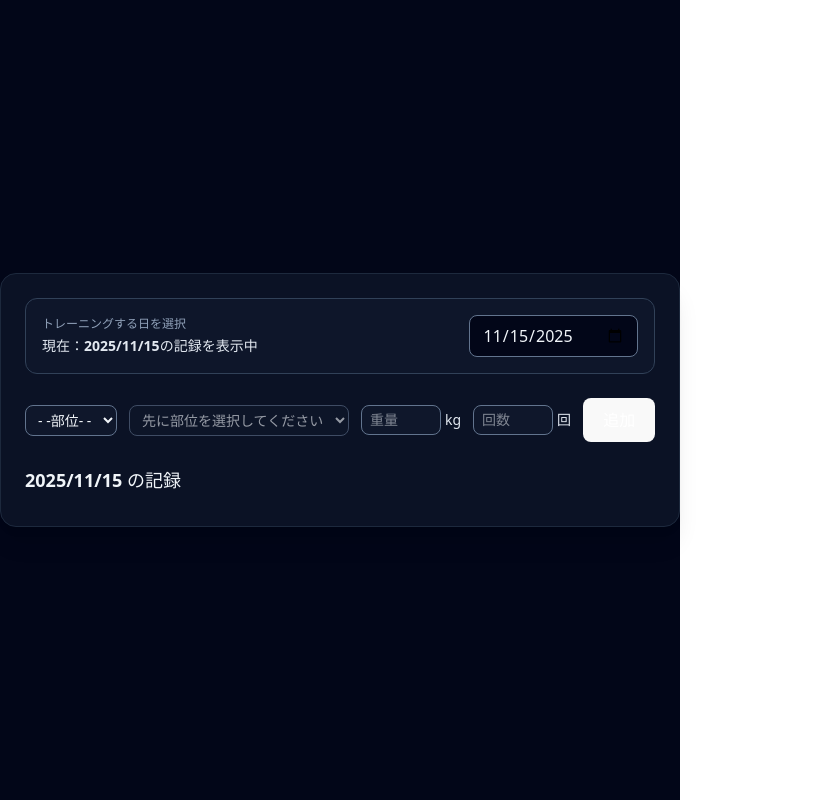
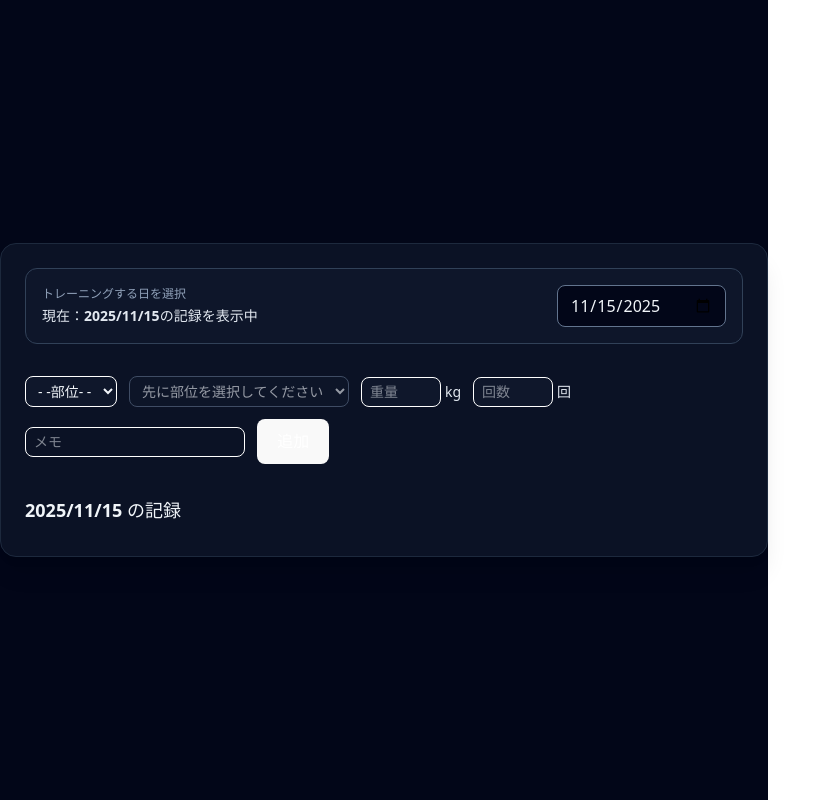
Before and after one commit to MitsutakaNinomiya/my-gym-, a React (Vite) app: page / in a window 1280 px wide. Shown: the whole page, without its empty margins (0-831 px from the left). Built offline with nearby package versions, Linux system fonts and the light colour scheme.

Commit message:
feat:メモ機能追加

```diff
--- a/src/App.tsx
+++ b/src/App.tsx
@@ -11,6 +11,7 @@ type Log = {
   reps: number;
   date: string;
   text: string;
+  memo: string;
 };
 
 
@@ -44,6 +45,7 @@ export default function App() {
   const [exercise, setExercise] = useState(""); //種目
   const [weight, setWeight] = useState(""); //重量
   const [reps, setReps] = useState(""); //回数
+  const [memo, setMemo] = useState(""); //メモ
 
   // 選択中の日付
   const [selectedDate, setSelectedDate] = useState<string>(() => // 初期値を今日の日付にする
@@ -59,6 +61,7 @@ export default function App() {
   // const [editText, setEditText] = useState(""); // 編集用テキスト
   const [editWeight, setEditWeight] = useState(""); // 編集用重量
   const [editReps, setEditReps] = useState(""); // 編集用回数 保存するときにNumber()で数値に変換する ※何故ならinputのvalueは文字列型だから
+  const [editMemo, setEditMemo] = useState("");
 
 
 
@@ -78,12 +81,13 @@ export default function App() {
     const e = exercise.trim();
     const w = weight.trim();
     const r = reps.trim();
+    const m = memo.trim();
 
-    // どれか一つでも空文字なら何もしない
-    if(!p || !e || !w || !r) return;
+  // どれか一つでも空文字なら何もしない
+  if(!p || !e || !w || !r ) return;   //mはそもそも合っても無くてもいいので if条件に入れくても良い
 
-    // 「胸 ベンチプレス 70kg × 10回」みたいな文字列を作る
-  const t = `${p} ${e} ${w}kg x ${r}回`;
+  // 「胸 ベンチプレス 70kg × 10回」みたいな文字列を作る
+  const t = `${p} ${e} ${w}kg x ${r}回 ${m}`;
 
   //新しいログオブジェクト
   const newLog: Log = {
@@ -94,6 +98,7 @@ export default function App() {
     reps: Number(r),
     date: selectedDate, // 選択中の日付で保存
     text: t,
+    memo: m,
   }
 
 
@@ -108,8 +113,10 @@ export default function App() {
     // 入力欄を空にする
     // setPart("");
     // setExercise("");
+
     setWeight("");
     setReps("");
+    setMemo("");
   };
 
 
@@ -120,6 +127,7 @@ export default function App() {
     setEditingId(log.id); // 編集対象のIDをセット
     setEditWeight(String(log.weight)); //文字列にしてset
     setEditReps(String(log.reps));
+    setEditMemo(String(log.memo));
   };
 
 
@@ -131,6 +139,8 @@ export default function App() {
 
     const w =editWeight.trim();
     const r =editReps.trim();
+    const m =editMemo.trim();
+
 
     if(!w || !r) return; // 空文字なら何もしない
 
@@ -149,11 +159,12 @@ export default function App() {
         if (log.id !== editingId) return log; // 編集対象でなければそのまま返す
 
         // 編集対象のログを更新
-        const updateText = `${log.part} ${log.exercise} ${weightNum}kg x ${repsNum}回`;
+        const updateText = `${log.part} ${log.exercise} ${weightNum}kg x ${repsNum}回 ${m}` ;
         return {
           ...log, // logのオブジェクトを展開し、↓の要素だけを更新
           weight: weightNum,
           reps: repsNum,
+          memo: m,
           text: updateText,
         };
       });
@@ -168,6 +179,7 @@ export default function App() {
     setEditingId(null); // 編集対象なしに戻す
     setEditWeight("");
     setEditReps("");
+    setEditMemo("");
   };
 
 
@@ -274,7 +286,7 @@ export default function App() {
     <div className="min-h-screen bg-slate-950 flex items-center justify-center">
 
      {/* アプリ全体の“カード”コンテナ */}
-      <div className="w-full max-w-3xl my-4 sm:my-0 space-y-6 rounded-2xl border border-slate-800 bg-slate-900/70 p-6 shadow-xl">
+      <div className="w-full max-w-3xl my-4 sm:my-0 space-y-8 rounded-2xl border border-slate-800 bg-slate-900/70 p-6 shadow-xl">
 
 
 
@@ -318,7 +330,7 @@ export default function App() {
             setPart(newPart);
             setExercise("");
           }}
-          className="rounded-lg border border-slate-500 bg-slate-900 px-2 py-1 text-sm text-slate-100 outline-none focus:ring-2 focus:ring-sky-500 focus:border-sky-500"
+          className="rounded-lg border border-white bg-slate-900 px-2 py-1 text-sm text-slate-100 outline-none focus:ring-2 focus:ring-sky-500 focus:border-sky-500"
         >
           <option value="">- -部位- -</option>
           <option value="胸">胸</option>
@@ -354,7 +366,7 @@ export default function App() {
             onChange={(e) => setWeight(e.target.value)}
             placeholder="重量"
             type="number"
-            className="w-20 rounded-lg border border-slate-500 bg-slate-900 px-2 py-1 text-sm text-slate-100 outline-none  focus:ring-2 focus:ring-sky-500 focus:border-sky-500"
+            className="w-20 rounded-lg border border-white bg-slate-900 px-2 py-1 text-sm text-slate-100 outline-none  focus:ring-2 focus:ring-sky-500 focus:border-sky-500"
           />
           <span className="text-sm text-slate-200">kg</span>
         </div>
@@ -369,10 +381,27 @@ export default function App() {
             }}
             placeholder="回数"
             type="number"
-            className="w-20 rounded-lg border border-slate-500 bg-slate-900 px-2 py-1 text-sm text-slate-100 outline-none focus:ring-2  focus:ring-sky-500 focus:border-sky-500"
+            className="w-20 rounded-lg border border-white bg-slate-900 px-2 py-1 text-sm text-slate-100 outline-none focus:ring-2  focus:ring-sky-500 focus:border-sky-500"
           />
           <span className="text-sm text-slate-200">回</span>
         </div>
+
+
+            {/*メモ入力欄 */}
+        <div className="flex items-center gap-1">
+          <input
+            value={memo}
+            onChange={(e) => setMemo(e.target.value)}
+            onKeyDown={(e) => {
+              if (e.key === "Enter") addLog();
+            }}
+            placeholder="メモ"
+            type="text"
+            className="rounded-lg border border-white px-2 py-1 text-sm  text-slate-100 focus:ring-sky-500 focus:border-sky-500"
+            />
+        </div>
+
+
 
         {/* 追加ボタン */}
         <button
@@ -420,17 +449,18 @@ export default function App() {
 
 
             {editingId === log.id ? (
-              // ✏️ 編集モードの行
+                // ✏️ 編集モードの行
               <>
                {/* 左側：部位＋種目は固定表示 */}
-               <span className="text-sm text-slate-200 mr-2">
+               <div className="w-full text-sm text-slate-200 font-semibold">
                 {log.part} {log.exercise}
-               </span>
+               </div>
 
 
 
-                {/* 重量編集用 input */}
-                <div className="flex items-center gap-1">
+
+                {/* 重量編集用 */}
+                <div className="flex items-center gap-4 w-full mt-1">
                   <input
                     value={editWeight}
                     onChange={(e) => setEditWeight(e.target.value)}
@@ -444,8 +474,8 @@ export default function App() {
                 </div>
 
 
-                {/* 回数編集用 input */}
-                <div className="flex items-center gap-1">
+                {/* 回数編集用 */}
+                <div className="flex items-center gap-4 w-full mt-1">
                   <input
                     value={editReps}
                     onChange={(e) => setEditReps(e.target.value)}
@@ -458,6 +488,21 @@ export default function App() {
 
                     <span className="text-xs text-slate-300">回</span>
                 </div>
+
+                {/* memo編集用 */}
+                <div>
+                  <input
+                    value={editMemo}
+                    onChange={(e) => setEditMemo(e.target.value)}
+                    onKeyDown={(e) => {
+                      if(e.key === "Enter") updateLog();
+                    }}
+                    type="text"
+                    className="rounded-lg border border-white px-2 py-1 text-sm  text-slate-100 focus:ring-sky-500 focus:border-sky-500"
+                  />
+                </div>
+
+
 
 
 
@@ -487,7 +532,7 @@ export default function App() {
 
 
 
-              // 通常表示
+              //デフォルト表示画面
               <>
                 <span className="flex-1 text-sm text-slate-100">
                   {index + 1} .
```
